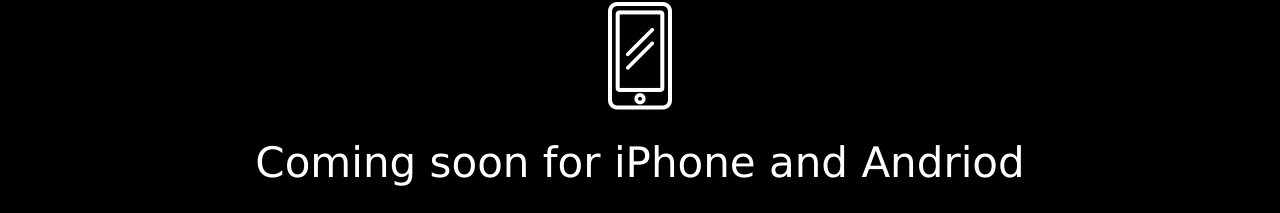
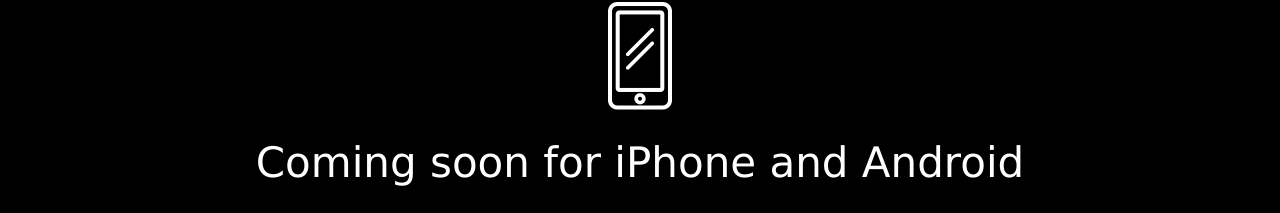
Before and after one commit to khdgsn/Excursion, a plain HTML site: page index.html in a window 1280 px wide. Shown: the part 1030-1243 px from the top of the page. Drawn offline with Linux system fonts and the light colour scheme.

Commit message:
Change text line 31

```diff
--- a/index.html
+++ b/index.html
@@ -28,7 +28,7 @@
       <p><img class="img" src="Resources/images/camp.webp" alt="Camping under the stars"></p>
       <p><img class="img" src="Resources/images/phone.webp" alt="Cellphone"></p>
 
-      <h1>Coming soon for iPhone and Andriod</h1>
+      <h1>Coming soon for iPhone and Android</h1>
 
       <p id="download"><a href="index.html">Download Excursion (Coming soon!)</a></p>
     </body>
```
